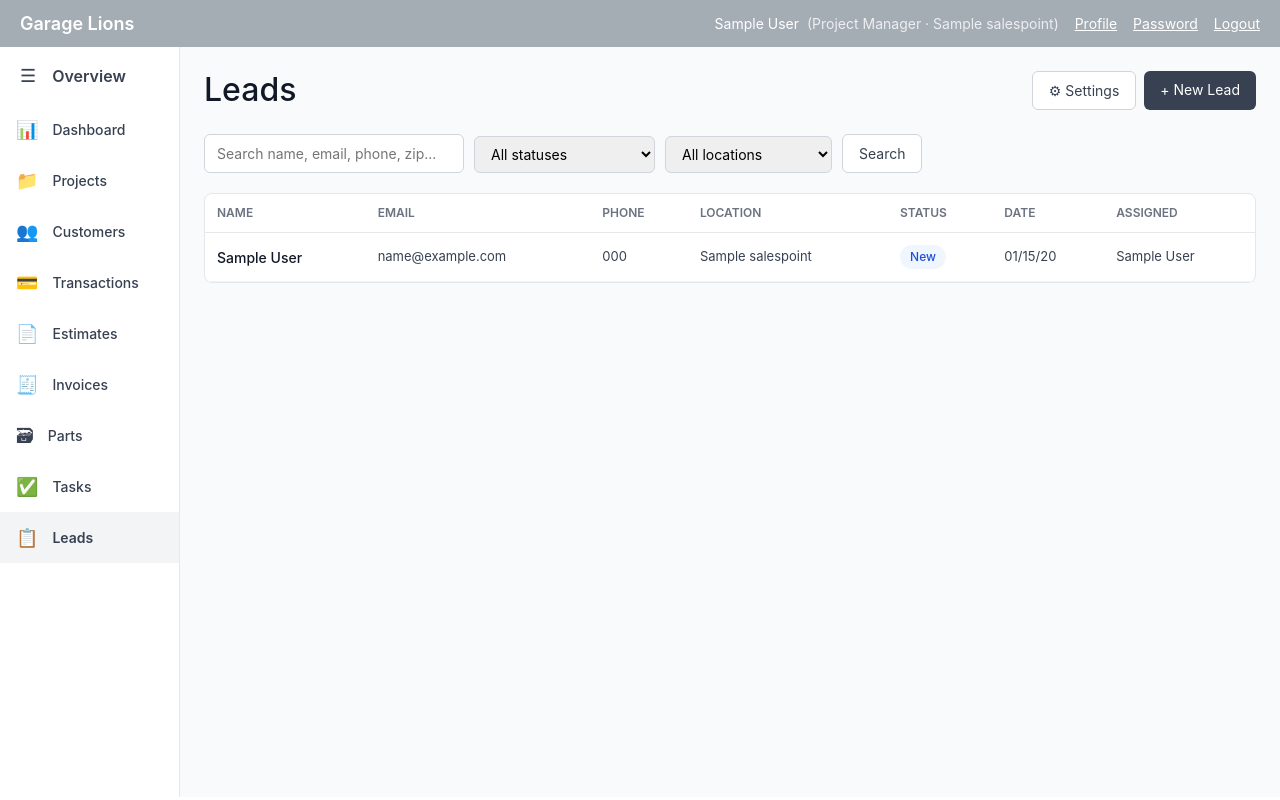
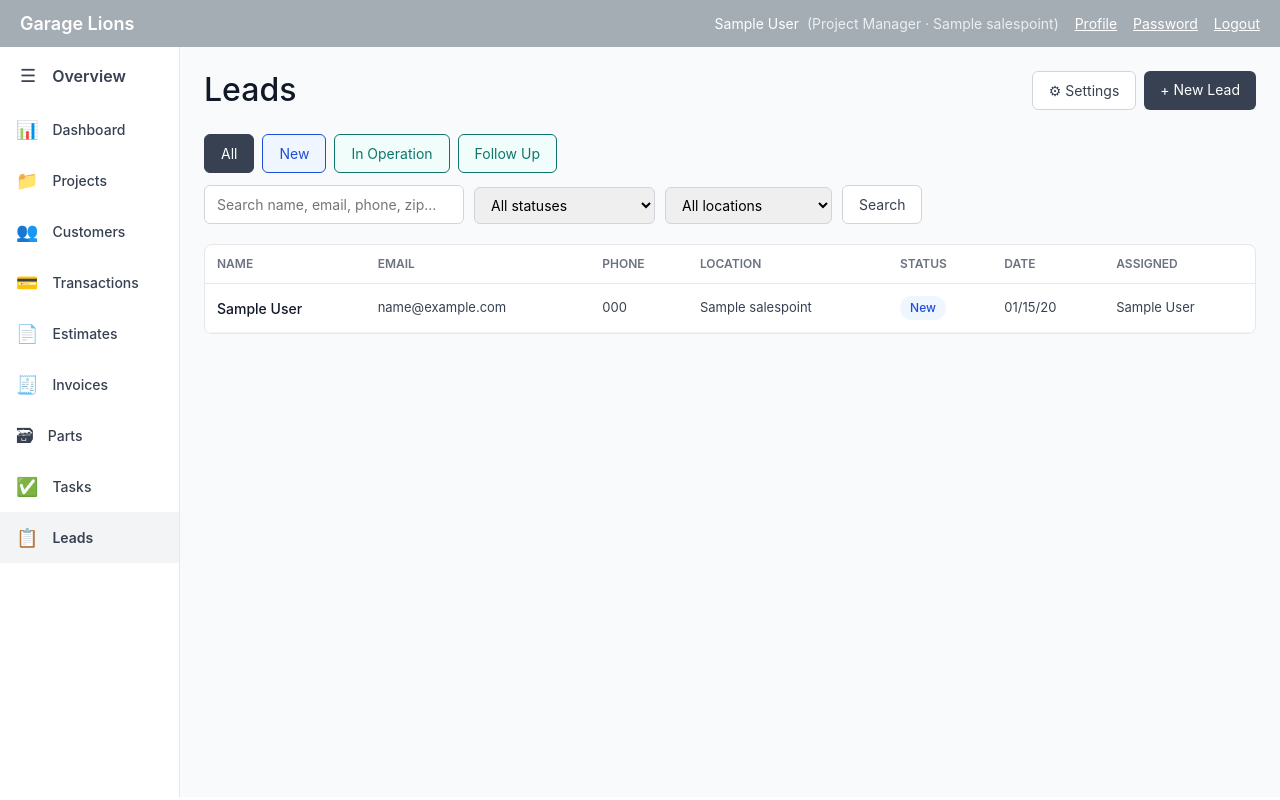
Before and after one commit to observateur1980/garagelions, a Django app: page /panel/leads/ in a window 1280 px wide. Run offline with Django 5.2, Linux system fonts and the light colour scheme; a user stored in the database is signed in; data comes from the database, SQL or seed files in the repository; tables that the repository leaves empty hold one stand-in row (values such as "Sample post").

Commit message:
the last version 8:35

```diff
--- a/panel/views.py
+++ b/panel/views.py
@@ -1300,6 +1300,14 @@ def lead_list(request):
     if can_filter_location:
         sales_points = SalesPoint.objects.filter(is_active=True).order_by("name")
 
+    quick_codes = ["new", "in_operation", "follow_up"]
+    quick_filter_map = {s.code: s for s in LeadStatus.objects.filter(code__in=quick_codes)}
+    quick_filters = [
+        {"code": code, "label": quick_filter_map[code].label,
+         "bg": quick_filter_map[code].bg_hex, "fg": quick_filter_map[code].fg_hex}
+        for code in quick_codes if code in quick_filter_map
+    ]
+
     return render(request, "panel/leads/list.html", {
         "page_obj": page_obj,
         "q": q,
@@ -1307,6 +1315,7 @@ def lead_list(request):
         "sales_point_id": sales_point_id,
         "sales_points": sales_points,
         "status_choices": LeadStatus.as_choices(),
+        "quick_filters": quick_filters,
         "can_filter_location": can_filter_location,
         "can_manage_statuses": request.user.is_staff or request.user.is_superuser,
     })
--- a/templates/panel/leads/list.html
+++ b/templates/panel/leads/list.html
@@ -10,6 +10,18 @@
     {% endif %}
     <a href="{% url 'panel:lead_create' %}" class="btn-panel">+ New Lead</a>
   </div>
+</div>
+
+<!-- Quick status filters -->
+<div style="display:flex; gap:8px; flex-wrap:wrap; margin-bottom:12px">
+  <a href="?{% if q %}q={{ q }}&{% endif %}{% if sales_point_id %}sales_point={{ sales_point_id }}&{% endif %}"
+     class="btn-panel-outline"
+     style="{% if not status %}background:#374151; color:#fff; border-color:#374151{% endif %}">All</a>
+  {% for f in quick_filters %}
+  <a href="?status={{ f.code }}{% if q %}&q={{ q }}{% endif %}{% if sales_point_id %}&sales_point={{ sales_point_id }}{% endif %}"
+     class="btn-panel-outline"
+     style="background:{{ f.bg }}; color:{{ f.fg }}; border-color:{{ f.fg }}{% if status == f.code %}; box-shadow:0 0 0 2px {{ f.fg }}33; font-weight:600{% endif %}">{{ f.label }}</a>
+  {% endfor %}
 </div>
 
 <!-- Filters -->
```
